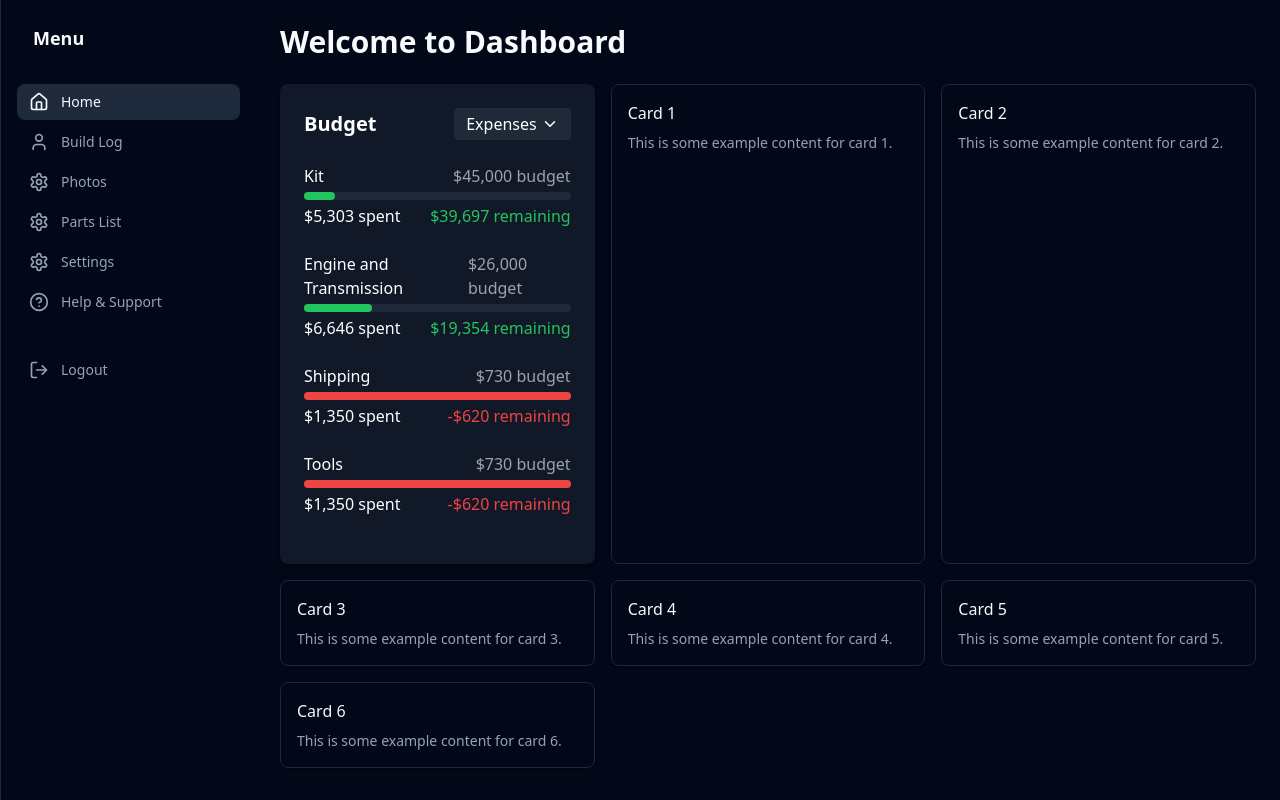
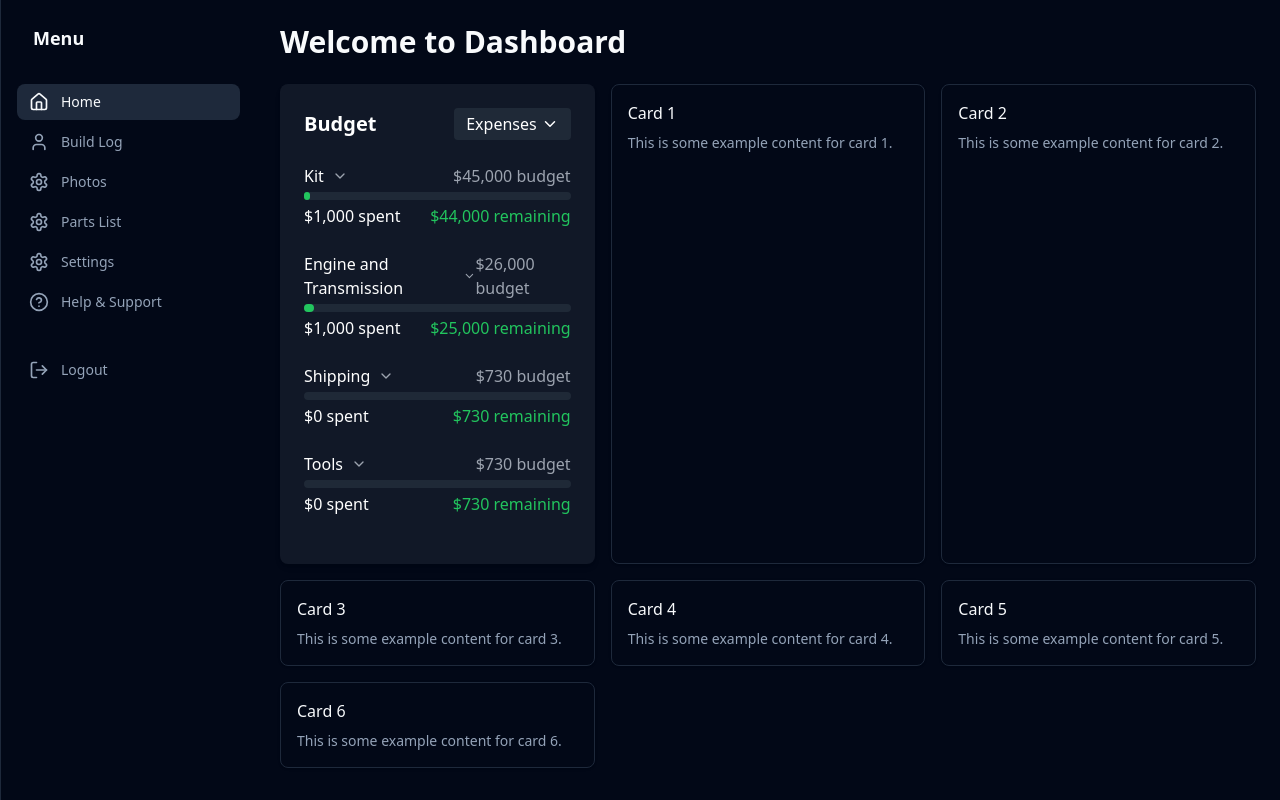
Before and after one commit to btsanders04/factoryfive, a Next.js app: page /home in a window 1280 px wide. Built offline with nearby package versions, Linux system fonts and the light colour scheme.

Commit message:
dropdown categories by user

```diff
--- a/src/app/home/page.tsx
+++ b/src/app/home/page.tsx
@@ -15,21 +15,39 @@ export const metadata: Metadata = {
         name: "Kit",
         spent: 5303,
         budget: 45000,
+        individualContributions: [
+          {
+            user: 'Brandon',
+            spent: 0
+          },
+          {
+            user: 'Jared',
+            spent: 1000
+          },
+        ]
       },
       {
         name: "Engine and Transmission",
-        spent: 6646,
-        budget: 26000
+        budget: 26000,
+        individualContributions: [
+        {
+          user: 'Brandon',
+          spent: 0
+        },
+        {
+          user: 'Jared',
+          spent: 1000
+        }]
       },
       {
         name: "Shipping",
-        spent: 1350,
-        budget: 730
+        budget: 730,
+        individualContributions: []
       },
       {
         name: "Tools",
-        spent: 1350,
-        budget: 730
+        budget: 730,
+        individualContributions: []
       }
     ]
   };
--- a/src/components/Budget.tsx
+++ b/src/components/Budget.tsx
@@ -1,16 +1,22 @@
 // components/BudgetCard.tsx
+
+"use client";
+
 import React from "react";
 import { ChevronDown } from "lucide-react";
 
+interface CategoryIndividualContributions {
+    user: string;
+    spent: number;
+}
+
 interface BudgetCategoryProps {
   name: string;
-  spent: number;
   budget: number;
+  individualContributions: CategoryIndividualContributions[];
 }
 
 interface BudgetCardProps {
-  month: string;
-  year: string;
   categories: BudgetCategoryProps[];
 }
 
@@ -19,19 +25,28 @@ const postiveColor = "bg-green-500"
 
 const BudgetCategory: React.FC<BudgetCategoryProps> = ({
   name,
-  spent,
-  budget
+  budget,
+  individualContributions
 }) => {
   // Calculate percentage for progress bar
+  const spent = individualContributions.reduce((total, contribution) => total + contribution.spent, 0);
   const percentageSpent = Math.min(100, (spent / budget) * 100);
   const remaining = budget - spent
   const isOverBudget = remaining < 0;
   const color = isOverBudget ? negativeColor : postiveColor;
+  const [isOpen, setIsOpen] = React.useState(false);
+
 
   return (
     <div className="mb-6">
-      <div className="flex justify-between items-center mb-1">
-        <span className="text-white font-medium">{name}</span>
+       <div className="flex justify-between items-center mb-1 cursor-pointer" onClick={() => setIsOpen(!isOpen)}>
+        <div className="flex items-center gap-2">
+            <span className="text-white font-medium">{name}</span>
+            <ChevronDown
+                size={16}
+                className={`text-gray-400 transition-transform ${isOpen ? 'rotate-180' : ''}`}
+            />
+        </div>
         <span className="text-gray-400">${budget.toLocaleString()} budget</span>
       </div>
 
@@ -48,6 +63,19 @@ const BudgetCategory: React.FC<BudgetCategoryProps> = ({
           {isOverBudget ? "-" : ""}${Math.abs(remaining).toLocaleString()} remaining
         </span>
       </div>
+
+         {/* Dropdown items */}
+      {isOpen && (
+        <div className="mt-2 pl-4 space-y-2 border-l-2 border-gray-700">
+          {individualContributions.map((contribution, index) => (
+            <div key={index} className="flex justify-between text-sm">
+              <span className="text-gray-300">{contribution.user}</span>
+              <span className="text-gray-300">${contribution.spent.toLocaleString()}</span>
+            </div>
+          ))}
+        </div>
+      )}
+
     </div>
   );
 };
@@ -70,8 +98,8 @@ const BudgetCard: React.FC<BudgetCardProps> = ({ categories }) => {
         <BudgetCategory
           key={index}
           name={category.name}
-          spent={category.spent}
           budget={category.budget}
+          individualContributions={category.individualContributions}
         />
       ))}
     </div>
```
